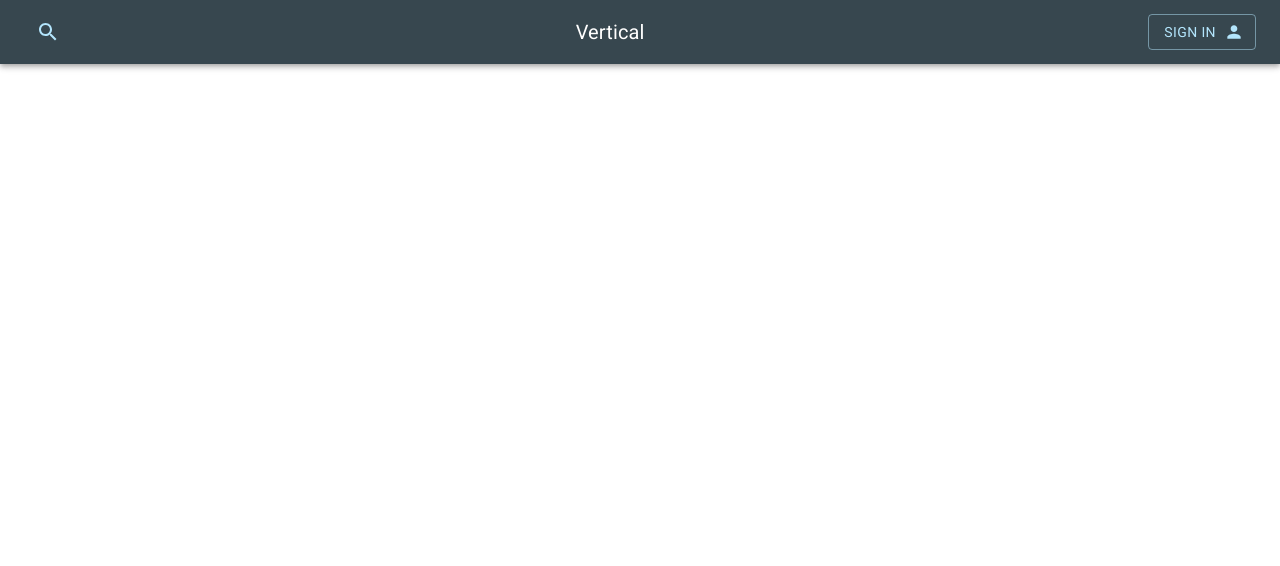
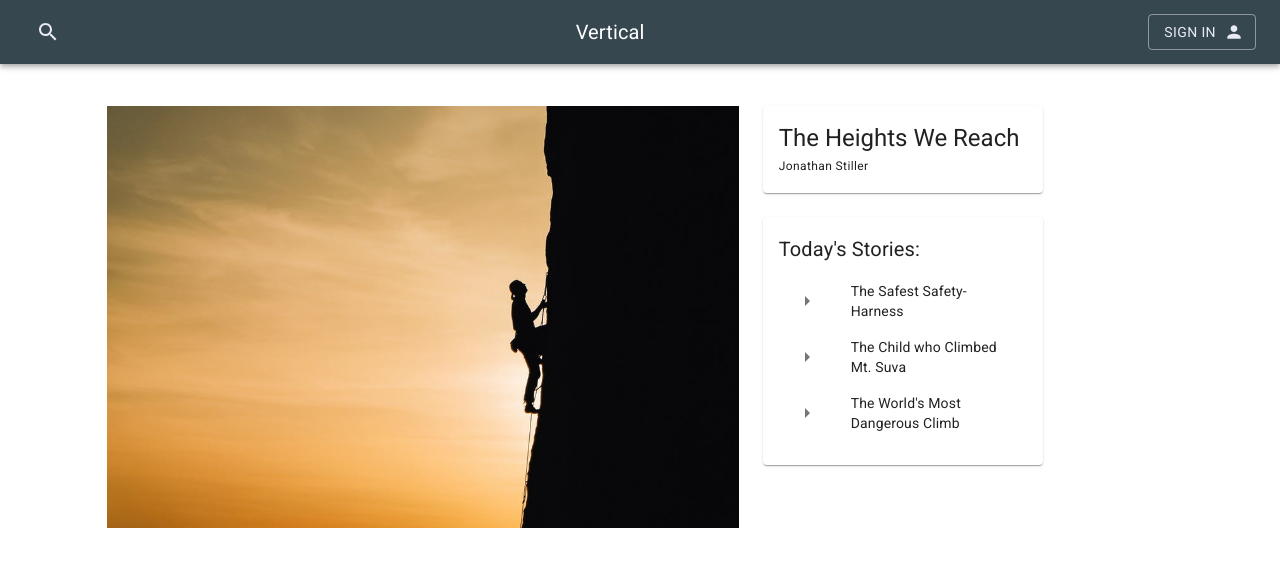
Before and after one commit to EmilyLow/vertical-v1, a React (Create React App) app in the folder vertical-v1/: page / in a window 1280 px wide. Shown: the top 566 px of the page. Built offline with nearby package versions, Linux system fonts and the light colour scheme.

Commit message:
Top panel created

```diff
--- a/vertical-v1/src/App.js
+++ b/vertical-v1/src/App.js
@@ -1,12 +1,21 @@
 import logo from './logo.svg';
 import './App.css';
+
+import Grid from '@material-ui/core/Grid'
+
 import Header from "./Header";
+import Content from "./Content";
 
 function App() {
   return (
-    <div >
-      <Header/>
-    </div>
+    <Grid container direction = "column">
+      <Grid item>
+        <Header/>
+      </Grid>
+      <Grid item>
+        <Content/>
+      </Grid>
+    </Grid>
   );
 }
 
--- /dev/null
+++ b/vertical-v1/src/Content.js
@@ -0,0 +1,21 @@
+
+import Grid from "@material-ui/core/Grid";
+import TopPanel from "./TopPanel";
+
+function Content() {
+
+    return(
+    <Grid container direction="column">
+        <Grid item container >
+            <Grid item xs={false} sm={1} />
+            <Grid item xs={12} sm={9}>
+                <TopPanel/>
+            </Grid>
+            <Grid item xs={false} sm={2} />
+        </Grid>
+
+    </Grid>
+    );
+}
+
+export default Content;
--- a/vertical-v1/src/Header.js
+++ b/vertical-v1/src/Header.js
@@ -33,7 +33,7 @@ function Header() {
                     <SearchIcon/>
                 </IconButton>
                 <Typography variant="h6" className={classes.title}>Vertical</Typography>
-                <Button color="secondary" variant="outlined"  endIcon={<PersonIcon/>}>Sign In</Button>
+                <Button  color="secondary" variant="outlined"  endIcon={<PersonIcon/>}>Sign In</Button>
             </Toolbar>
         </AppBar>
     );
--- /dev/null
+++ b/vertical-v1/src/TopPanel.js
@@ -0,0 +1,85 @@
+import Grid from "@material-ui/core/Grid";
+import Paper from "@material-ui/core/Paper";
+import {ListItemText, makeStyles} from "@material-ui/core";
+import Card from '@material-ui/core/Card';
+import Typography from '@material-ui/core/Typography';
+import List from '@material-ui/core/List';
+import ListItem from '@material-ui/core/ListItem';
+import ListItemIcon from '@material-ui/core/ListItemIcon';
+import ArrowIcon from '@material-ui/icons/ArrowRight'
+
+
+import rockClimbing from "./rock_climbing.jpeg";
+
+const useStyles = makeStyles((theme) => ({
+    holdingContainer: {
+        marginTop: 30
+    },
+    imageStyle: {
+    //   flexGrow: 1,
+     width: '100%',
+     height: 'auto'
+    //  alignItems: "center"
+    },
+    cardStyle: {
+        padding: theme.spacing(2)
+    }
+}));
+
+function TopPanel() {
+    const classes = useStyles();
+
+    return(
+    <Grid container direction="row" spacing={3} className={classes.holdingContainer}>
+
+        <Grid item xs={8}>
+                <img src={rockClimbing} className={classes.imageStyle}/>
+        </Grid>
+        <Grid item container spacing={3} direction="column" xs={4}>
+           <Grid item>
+                <Card className={classes.cardStyle}>
+                    <Typography variant="h5">The Heights We Reach</Typography>
+                    <Typography variant="caption">Jonathan Stiller</Typography>
+                </Card>
+           </Grid>
+           <Grid item>
+           <Card className={classes.cardStyle}>
+                <Typography variant="h6">Today's Stories:</Typography>
+                <List dense>
+                <ListItem>
+                    <ListItemIcon>
+                        <ArrowIcon />
+                    </ListItemIcon>
+                    <ListItemText
+                        primary="The Safest Safety-Harness"/>
+                    </ListItem>
+                    {/* <ListItem>
+                        <ListItemIcon>
+                            <ArrowIcon />
+                        </ListItemIcon>
+                        <ListItemText
+                        primary="Ice Is Your Friend"/>
+                    </ListItem> */}
+                    <ListItem>
+                    <ListItemIcon>
+                        <ArrowIcon />
+                    </ListItemIcon>
+                        <ListItemText
+                        primary="The Child who Climbed Mt. Suva"/>
+                    </ListItem>
+                    <ListItem>
+                    <ListItemIcon>
+                        <ArrowIcon />
+                    </ListItemIcon>
+                        <ListItemText
+                        primary="The World's Most Dangerous Climb"/>
+                    </ListItem>
+                </List>
+            </Card>
+           </Grid>
+
+        </Grid>
+    </Grid>);
+}
+
+export default TopPanel;
--- a/vertical-v1/src/theme.js
+++ b/vertical-v1/src/theme.js
@@ -8,7 +8,7 @@ const theme = createMuiTheme({
           main: '#37474f'
         },
         secondary: {
-          main: '#b3e5fc'
+          main: '#e8eaf6'
         },
       },
 });
```
Also changed, not shown: vertical-v1/src/rock_climbing.jpeg (added), 1 other file (tests, documents, lock files or other folders).
